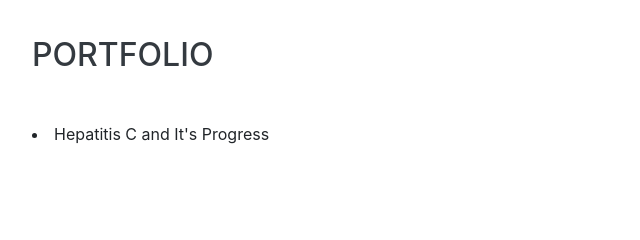
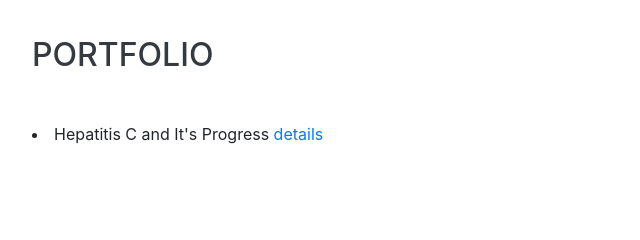
Before and after one commit to karthikkodakandla/karthikk.github.io, a website with bundled scripts: page index.html in a window 1280 px wide. Shown: the part 4240-4480 px from the top of the page, 288-928 px from the left. Built offline with nearby package versions, Linux system fonts and the light colour scheme; a web font is replaced by a local one.

Commit message:
Update index.html

```diff
--- a/index.html
+++ b/index.html
@@ -161,7 +161,7 @@
         <h2 class="mb-5">PORTFOLIO</h2>
 	       <li>
 			    <i class="fa-li fa fa-trophy text-warning"></i>
-		       Hepatitis C and It's Progress <a href ="https://github.com/karthikkodakandla/Hepatitis-C-and-It-s-progress"<details></a> </li>
+		       Hepatitis C and It's Progress <a href ="https://github.com/karthikkodakandla/Hepatitis-C-and-It-s-progress">details</a> </li>
 	</div>
      </section>
 
```
